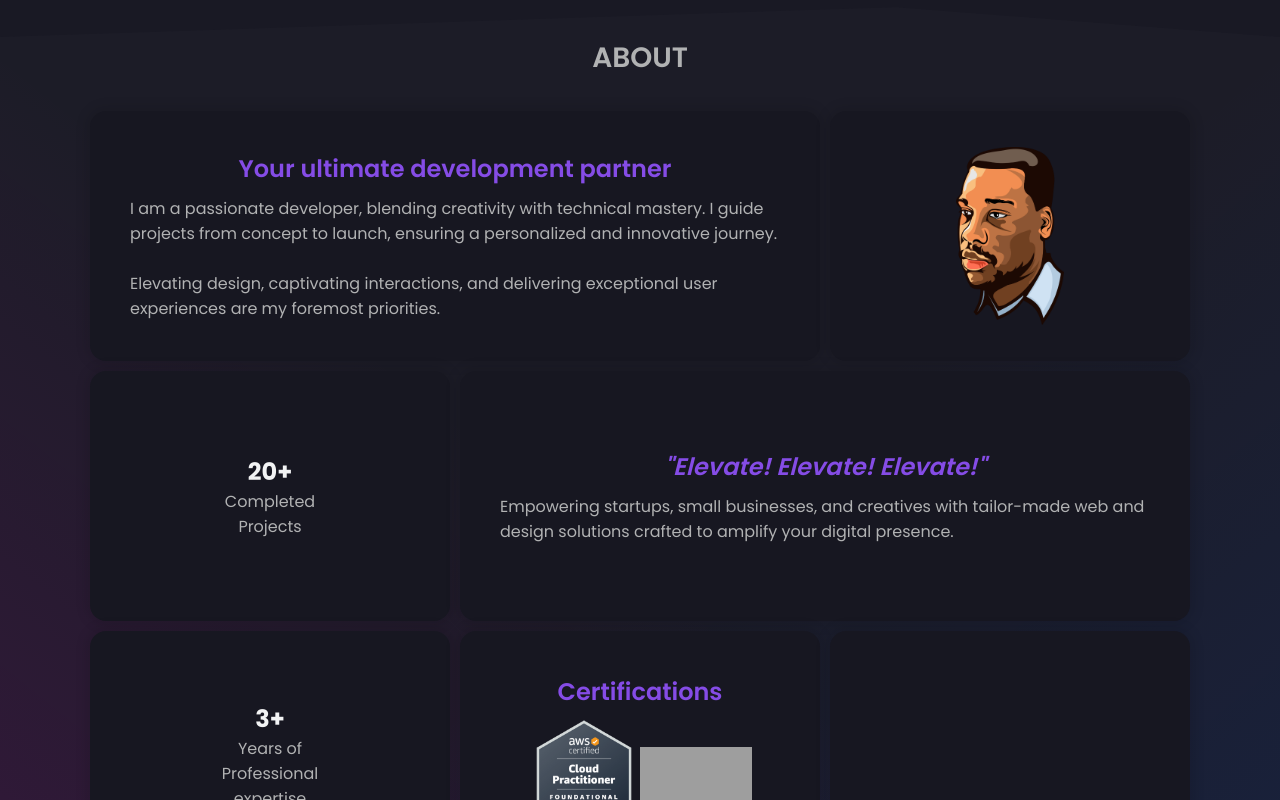
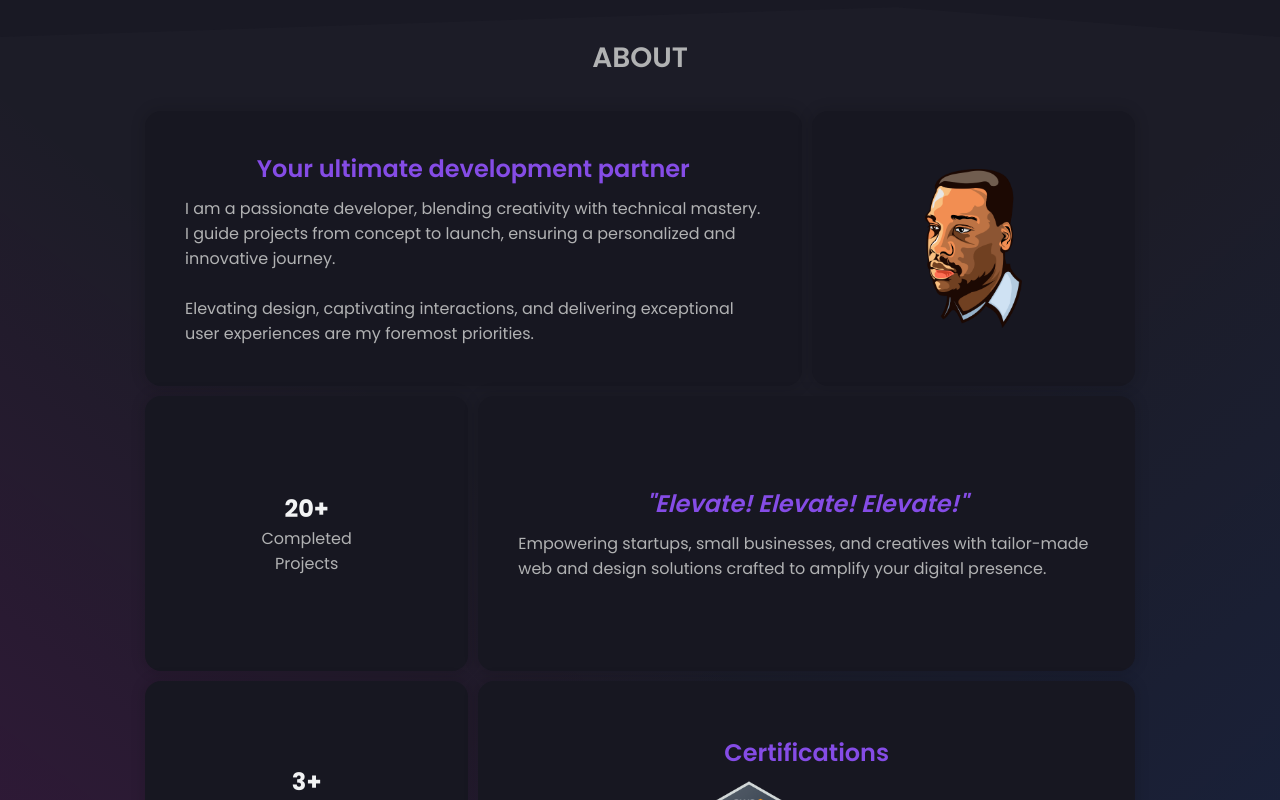
Before and after one commit to kin018/kin018dev, a React (Create React App) app in the folder portfolio/: page / in a window 1280 px wide. Shown: the part 640-1440 px from the top of the page. Built offline with nearby package versions, Linux system fonts and the light colour scheme; grey boxes are pictures that could not be loaded.

Commit message:
Outside of Animating, the About Section is completed.  In the future I need to look into possibly reordering the order of these Items

```diff
--- a/portfolio/src/components/AboutMe.jsx
+++ b/portfolio/src/components/AboutMe.jsx
@@ -17,6 +17,7 @@ import {
   AboutTitle,
   AboutWrapper,
   CenteredContainer,
+  AboutText,
 } from '../styledComponents/StyledComponents';
 
 function AboutMe() {
@@ -31,13 +32,15 @@ function AboutMe() {
                 <AboutParagraphTitle>
                   Your ultimate development partner
                 </AboutParagraphTitle>
-                I am a passionate developer, blending creativity with technical
-                mastery. I guide projects from concept to launch, ensuring a
-                personalized and innovative journey.
+                <AboutText>
+                  I am a passionate developer, blending creativity with
+                  technical mastery. I guide projects from concept to launch,
+                  ensuring a personalized and innovative journey.
                   <br />
                   <br />
                   Elevating design, captivating interactions, and delivering
                   exceptional user experiences are my foremost priorities.
+                </AboutText>
               </AboutParagraph>
             </AboutHorizontal>
             <AboutSquare>
@@ -60,9 +63,11 @@ function AboutMe() {
                 <AboutMissionStatementTitle>
                   "Elevate! Elevate! Elevate!"
                 </AboutMissionStatementTitle>
+                <AboutText>
                   Empowering startups, small businesses, and creatives with
                   tailor-made web and design solutions crafted to amplify your
                   digital presence.
+                </AboutText>
               </AboutParagraph>
             </AboutHorizontal>
             <AboutSquare>
@@ -74,7 +79,7 @@ function AboutMe() {
                 </AboutSquareText>
               </AboutCenteredText>
             </AboutSquare>
-            <AboutSquare>
+            <AboutHorizontal>
               <AboutParagraph>
                 <AboutParagraphTitle>Certifications</AboutParagraphTitle>
                 <AboutCenteredCert>
@@ -100,8 +105,8 @@ function AboutMe() {
                   </a>
                 </AboutCenteredCert>
               </AboutParagraph>
-            </AboutSquare>
-            <AboutSquare></AboutSquare>
+            </AboutHorizontal>
+            {/* <AboutSquare>last jawn</AboutSquare> */}
           </AboutPuzzle>
         </CenteredContainer>
       </AboutWrapper>
--- a/portfolio/src/styledComponents/StyledComponents.js
+++ b/portfolio/src/styledComponents/StyledComponents.js
@@ -172,6 +172,7 @@ export const SocialMediaIconLink = styled.a.attrs({
     color: ${({ theme }) => theme.primary};
   }
 `;
+
 export const FooterName = styled.h1.attrs({
   className: 'FooterName',
 })`
@@ -187,9 +188,11 @@ export const FooterLink = styled.a.attrs({
   text-decoration: none;
   font-size: 1.2rem; //Need to change font size this is too large currently
   transition: color 0.2s ease-in-out;
+
   &:hover {
     color: ${({ theme }) => theme.primary};
   }
+
   @media (max-width: 768px) {
     font-size: 1rem;
   }
@@ -205,6 +208,7 @@ export const FooterNav = styled.nav.attrs({
   flex-direction: row;
   gap: 2rem;
   justify-content: center;
+
   @media (max-width: 768px) {
     flex-wrap: wrap;
     gap: 1rem;
@@ -282,6 +286,7 @@ export const HeaderThemeMobileMenuBtns = styled.div.attrs({
   display: flex;
   align-items: center;
   margin-right: -16px;
+
   svg {
     vertical-align: middle;
   }
@@ -297,7 +302,7 @@ visibility: hidden;
 export const StyledThemeDarkLightLogoRightMargin = styled.div.attrs({
   className: 'StyledThemeDarkLightLogoRightMargin',
 })`
-margin-right: 1rem
+  margin-right: 1rem
   }
 `;
 
@@ -476,8 +481,9 @@ export const TitleName = styled.div.attrs({
 })`
   font-weight: 700;
   font-size: 44px;
+  line-height: 58px;
   color: ${({ theme }) => theme.text_primary};
-  line-height: 58px;
+
   @media (max-width: 960px) {
     text-align: center;
   }
@@ -508,6 +514,7 @@ export const TextLoop = styled.div.attrs({
   color: ${({ theme }) => theme.text_primary};
   line-height: 55px;
   white-space: nowrap;
+
   @media (max-width: 960px) {
     text-align: center;
   }
@@ -519,6 +526,7 @@ export const TextLoop = styled.div.attrs({
     color: ${({ theme }) => theme.text_primary};
     line-height: 62px;
     white-space: nowrap;
+
     @media (max-width: 960px) {
       text-align: center;
   }
@@ -574,6 +582,7 @@ export const HomeSocialMediaHorizantalDiv = styled.div.attrs({
   className: 'HomeSocialMediaHorizantalDiv',
 })`
   font-size: 1.25rem;
+
   @media (min-width: 961px) {
     display: none;
   }
@@ -599,10 +608,9 @@ export const AboutPuzzle = styled.div.attrs({
   gap: 10px;
   width: 100%;
   height: 100%;
-  //max-width: 600px;
   margin: 0 auto;
 
-  @media (max-width: 560px) {
+  @media (max-width: 960px) {
     display: flex;
     flex-direction: column;
   }
@@ -615,8 +623,8 @@ export const AboutLogoSquareImg = styled.img.attrs({
   height: auto;
   object-fit: cover;
 
-  @media (max-width: 560px) {
-    width: 20%;
+  @media (max-width: 960px) {
+    width: 15%;
     height: auto;
   }
 `;
@@ -626,7 +634,7 @@ export const AboutSquare = styled.div.attrs({
 })`
   display: flex;
   background-color: lightblue;
-  grid-column: span 0.5;
+  grid-column: span 1;
   border-radius: 16px;
   justify-content: center;
   align-items: center;
@@ -635,11 +643,8 @@ export const AboutSquare = styled.div.attrs({
 
   //border: 0.1px solid #854ce6;
 
-  @media (max-width: 560px) {
-    padding-top: 0;
-    background-color: green;
-    height: 163.33px;
-    width: 490px;
+  @media (max-width: 960px) {
+    width: 100%;
   }
 `;
 
@@ -655,12 +660,10 @@ export const AboutHorizontal = styled.div.attrs({
   background-color: ${({ theme }) => theme.card};
   box-shadow: 0 0 12px 4px rgba(0, 0, 0, 0.1);
 
-  // border: 0.1px solid #854ce6;
+  //border: 0.1px solid #854ce6;
 
-  @media (max-width: 560px) {
-    background-color: pink;
-    height: 163.33px;
-    width: 490px;
+  @media (max-width: 960px) {
+    width: 100%;
   }
 `;
 
@@ -673,8 +676,17 @@ export const CenteredContainer = styled.div.attrs({
   width: 100%;
   max-width: 1100px;
   gap: 12px;
-  @media (max-width: 960px) {
-    flex-direction: column;
+
+  @media (max-width: 1681px) {
+    width: 95%;
+  }
+
+  @media (max-width: 1451px) {
+    width: 90%;
+  }
+
+  @media (max-width: 1151px) {
+    width: 80%;
   }
 `;
 
@@ -700,6 +712,7 @@ export const AboutWrapper = styled.div.attrs({
   width: 100%;
   max-width: 1100px;
   gap: 12px;
+
   @media (max-width: 960px) {
     flex-direction: column;
   }
@@ -709,7 +722,6 @@ export const AboutParagraph = styled.div.attrs({
   className: 'AboutParagraph',
 })`
   font-weight:900px
- // font-size: 16px;
   line-height: 1.3em;
   box-sizing: border-box;
   margin: 20px 20px;
@@ -733,8 +745,6 @@ export const AboutCenteredText = styled.div.attrs({
   display: flex;
   flex-direction: column;
   align-items: center;
-  //justify-content: center;
-  // height: 100vh; /* Adjust as needed for your layout */
 `;
 
 export const AboutSquareText = styled.span.attrs({
@@ -753,6 +763,11 @@ color: ${({ theme }) => theme.primary};
 margin-bottom: 10px;
 text-align: center;
   }
+
+  @media (max-width: 960px) {
+    font-size: 22px;
+    font-weight: 600;
+  }
 `;
 export const AboutMissionStatementTitle = styled.h2.attrs({
   className: 'AboutMissionStatementTitle',
@@ -769,14 +784,13 @@ text-align: center;
 export const AboutCertImg = styled.img.attrs({
   className: 'AboutCertImg',
 })`
-  width: 40%; //square
+  // width: 40%; //square
+  width: 20%; //horizontal
   height: auto;
   object-fit: cover;
   cursor: pointer;
-  @media (max-width: 560px) {
-    width: 20%;
-    height: auto;
-  }
+
+56
 `;
 
 export const AboutCenteredCert = styled.div.attrs({
@@ -785,3 +799,12 @@ export const AboutCenteredCert = styled.div.attrs({
   text-align: center;
   align-items: center;
 `;
+
+export const AboutText = styled.div.attrs({
+  className: 'AboutText',
+})`
+  @media (max-width: 960px) {
+    text-align: center;
+    align-items: center;
+  }
+`;
```
Lines whose indentation alone changed are shown as unchanged.
